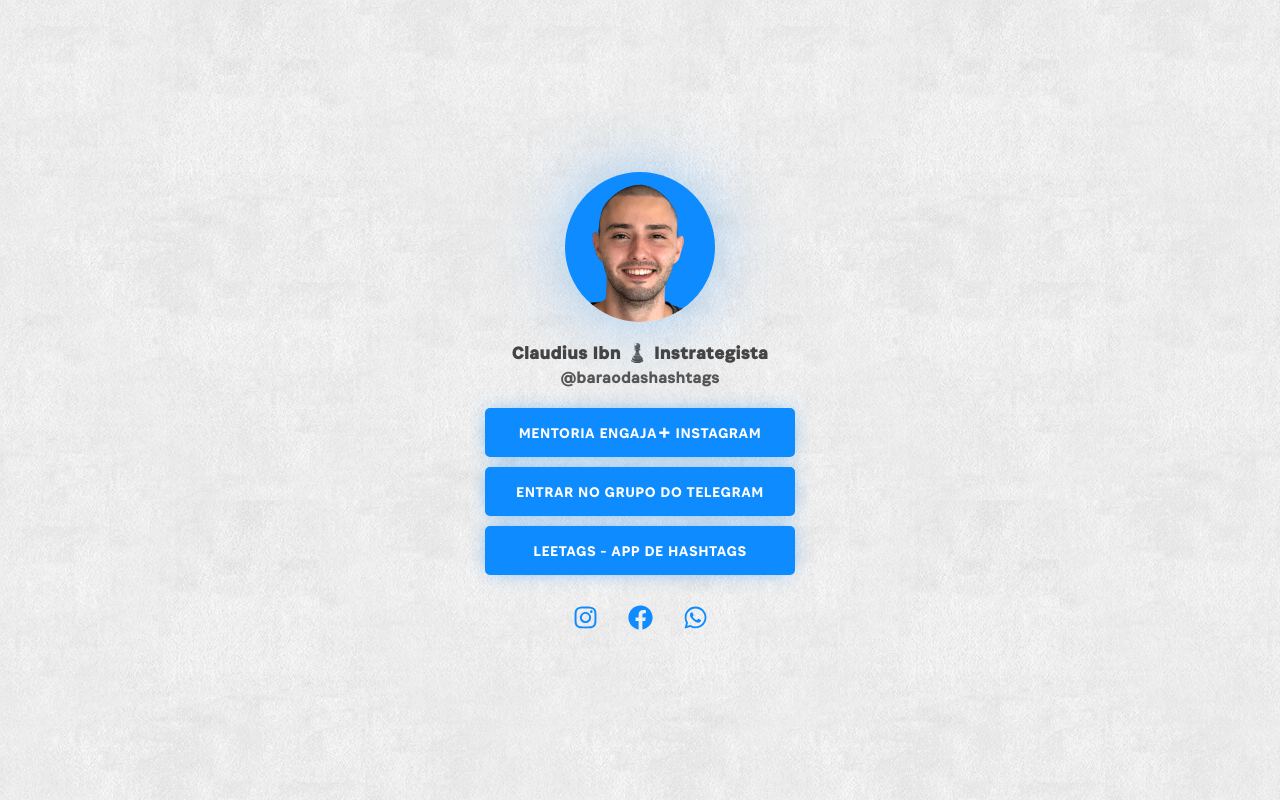
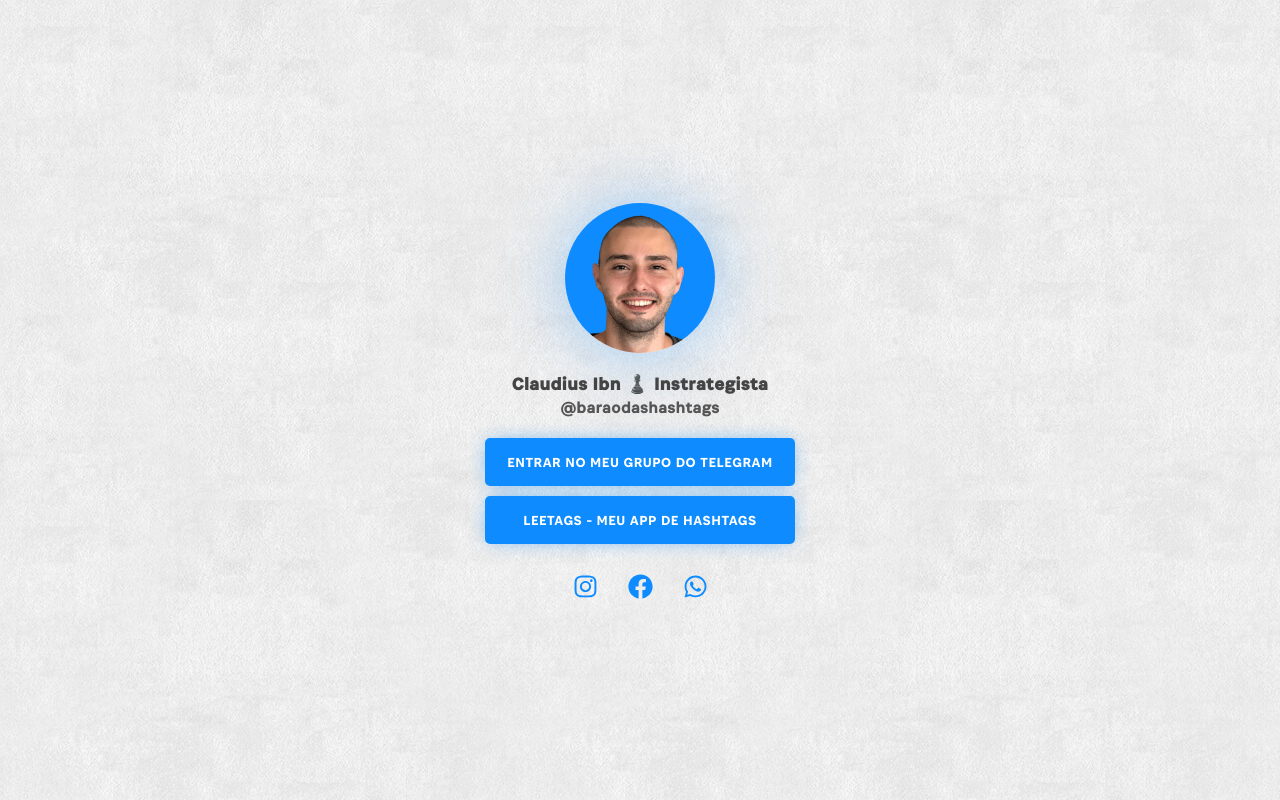
Before and after one commit to laforetmoreno/site, a Gatsby site: page / in a window 1280 px wide. Built offline with nearby package versions, Linux system fonts and the light colour scheme; Gatsby itself is replaced by a stand-in of ours.

Commit message:
Remove mentoring link

```diff
--- a/src/pages/index.jsx
+++ b/src/pages/index.jsx
@@ -50,7 +50,7 @@ const LinksListButton = styled.button.attrs({
   cursor: pointer;
   font-family: 'Associate Sans Medium';
   letter-spacing: 0.5px;
-  font-size: 15px;
+  font-size: 14px;
   padding: 12px;
   transition: color 0.2s ease;
   transition: background-color 0.2s ease;
@@ -123,16 +123,16 @@ const Card = styled.div`
 `;
 
 const menuLinks = [
+  // {
+  //   title: 'MENTORIA ENGAJA<span style="display: inline-block; margin-left: 1px; font-size: 28px; line-height: 0; vertical-align: -4px; font-family: \'Associate Sans Regular\'";">+</span> INSTAGRAM',
+  //   category: 'Menu',
+  //   target: '_blank',
+  //   url: {
+  //     default : 'https://www.hotmart.com/product/mentoria-engaja-mais-instagram/S47407033D',
+  //   },
+  // },
   {
-    title: 'MENTORIA ENGAJA<span style="display: inline-block; margin-left: 1px; font-size: 28px; line-height: 0; vertical-align: -4px; font-family: \'Associate Sans Regular\'";">+</span> INSTAGRAM',
-    category: 'Menu',
-    target: '_blank',
-    url: {
-      default : 'https://www.hotmart.com/product/mentoria-engaja-mais-instagram/S47407033D',
-    },
-  },
-  {
-    title: 'ENTRAR NO GRUPO DO TELEGRAM',
+    title: 'ENTRAR NO MEU GRUPO DO TELEGRAM',
     category: 'Menu',
     target: '_blank',
     url: {
@@ -140,7 +140,7 @@ const menuLinks = [
     },
   },
   {
-    title: 'LEETAGS - APP DE HASHTAGS',
+    title: 'LEETAGS - MEU APP DE HASHTAGS',
     category: 'Menu',
     target: '_blank',
     url: {
```
Also changed, not shown: 2 other files.
